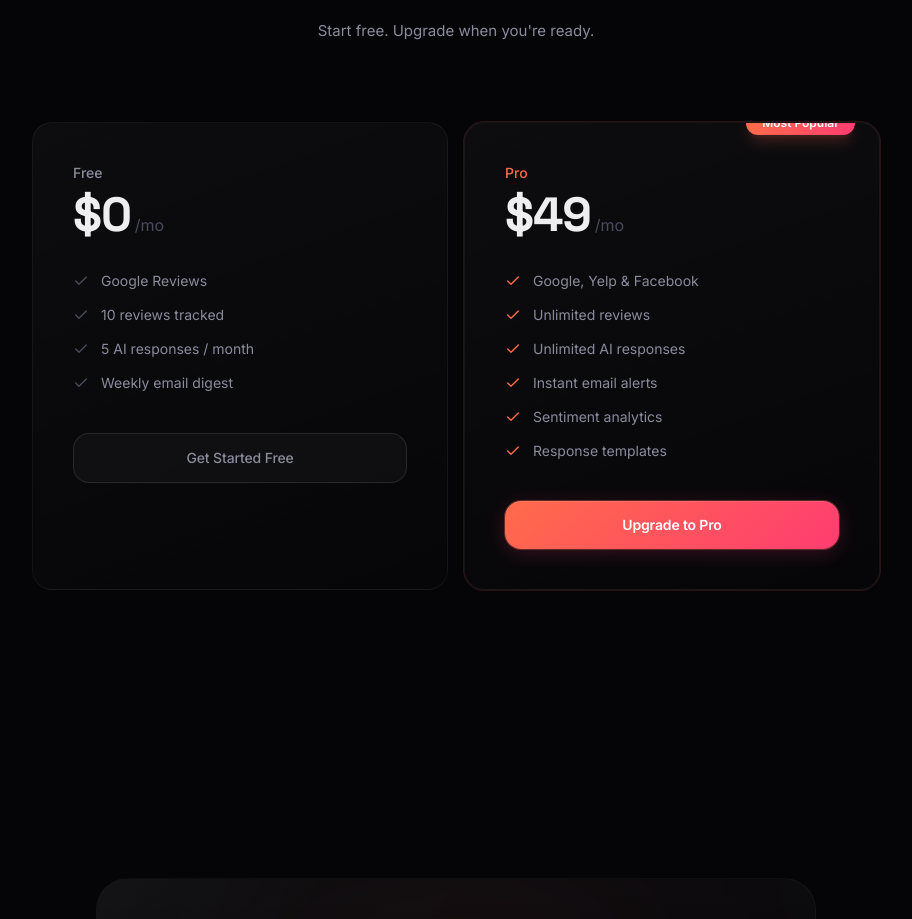
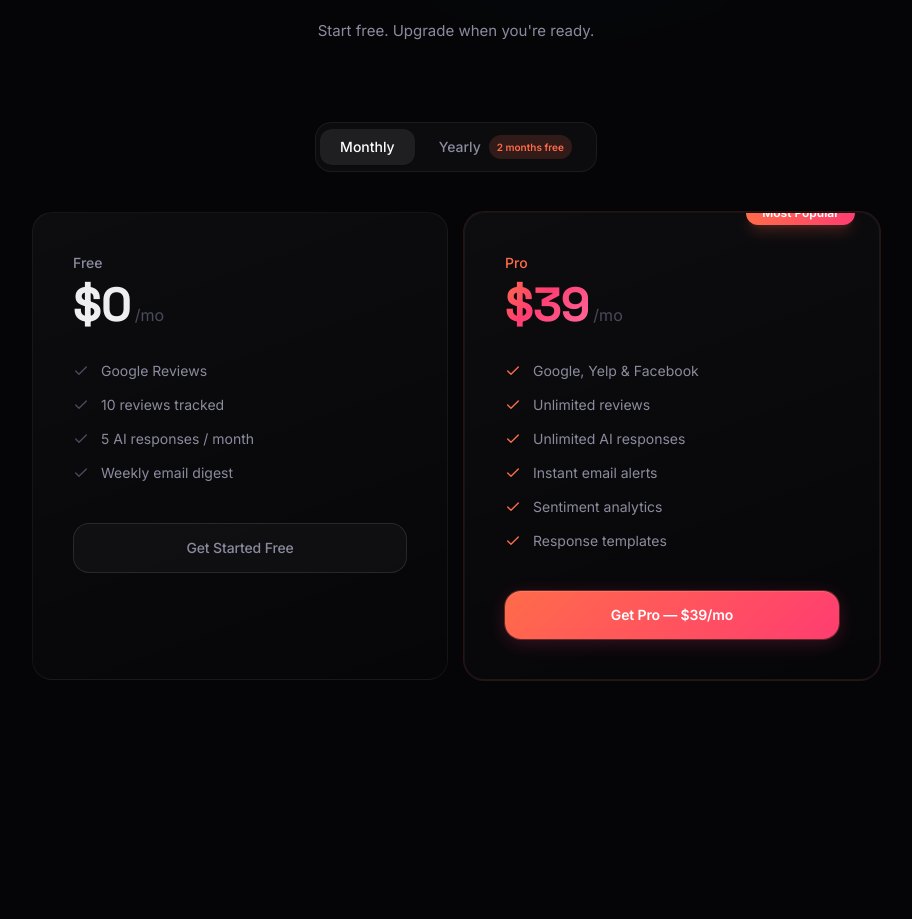
Before and after one commit to starstruckAZ/Pulse, a Next.js app: page / in a window 1280 px wide. Shown: the part 3482-4401 px from the top of the page, without its empty margins (184-1096 px from the left). Built offline with nearby package versions, Linux system fonts and the light colour scheme; no server answers.

Commit message:
feat: add monthly/yearly toggle to landing page pricing — $39/mo or $390/yr

```diff
--- a/src/app/page.tsx
+++ b/src/app/page.tsx
@@ -1,4 +1,5 @@
 import Link from "next/link";
+import PricingToggle from "./pricing-toggle";
 import {
   Star,
   MessageSquare,
@@ -310,48 +311,7 @@ export default function Home() {
             <p className="mt-5 text-[15px] text-[#8b8b9e]">Start free. Upgrade when you&apos;re ready.</p>
           </div>
 
-          <div className="grid gap-4 md:grid-cols-2">
-            {/* Free */}
-            <div className="bento p-8 md:p-10">
-              <p className="mb-2 text-sm font-medium text-[#8b8b9e]">Free</p>
-              <div className="mb-8 flex items-baseline gap-1">
-                <span className="font-display text-5xl font-bold tracking-tight">$0</span>
-                <span className="text-[#4a4a5e]">/mo</span>
-              </div>
-              <ul className="mb-10 space-y-3.5 text-sm text-[#8b8b9e]">
-                {["Google Reviews", "10 reviews tracked", "5 AI responses / month", "Weekly email digest"].map((f) => (
-                  <li key={f} className="flex items-center gap-3">
-                    <Check className="h-4 w-4 shrink-0 text-[#4a4a5e]" /> {f}
-                  </li>
-                ))}
-              </ul>
-              <Link href="/signup" className="btn-ghost block w-full rounded-2xl py-3.5 text-center text-sm">
-                Get Started Free
-              </Link>
-            </div>
-
-            {/* Pro */}
-            <div className="relative bento p-8 md:p-10 ring-1 ring-[#ff6b4a]/15">
-              <div className="absolute -top-3 right-6 rounded-full bg-gradient-to-r from-[#ff6b4a] to-[#ff3d71] px-4 py-1 text-xs font-semibold text-white shadow-lg shadow-[#ff6b4a]/20">
-                Most Popular
-              </div>
-              <p className="mb-2 text-sm font-medium text-[#ff6b4a]">Pro</p>
-              <div className="mb-8 flex items-baseline gap-1">
-                <span className="font-display text-5xl font-bold tracking-tight">$49</span>
-                <span className="text-[#4a4a5e]">/mo</span>
-              </div>
-              <ul className="mb-10 space-y-3.5 text-sm text-[#8b8b9e]">
-                {["Google, Yelp & Facebook", "Unlimited reviews", "Unlimited AI responses", "Instant email alerts", "Sentiment analytics", "Response templates"].map((f) => (
-                  <li key={f} className="flex items-center gap-3">
-                    <Check className="h-4 w-4 shrink-0 text-[#ff6b4a]" /> {f}
-                  </li>
-                ))}
-              </ul>
-              <button className="btn-primary block w-full rounded-2xl py-3.5 text-sm">
-                Upgrade to Pro
-              </button>
-            </div>
-          </div>
+          <PricingToggle />
         </div>
       </section>
 
--- /dev/null
+++ b/src/app/pricing-toggle.tsx
@@ -0,0 +1,100 @@
+"use client";
+
+import { useState } from "react";
+import Link from "next/link";
+import { Check } from "lucide-react";
+
+const MONTHLY = 39;
+const YEARLY = 390;
+
+export default function PricingToggle() {
+  const [interval, setInterval] = useState<"monthly" | "yearly">("monthly");
+
+  const monthlyEquiv = interval === "yearly" ? Math.round(YEARLY / 12) : MONTHLY;
+  const annualSavings = MONTHLY * 12 - YEARLY;
+
+  return (
+    <>
+      {/* Toggle */}
+      <div className="mb-10 flex justify-center">
+        <div className="inline-flex items-center gap-1 rounded-2xl border border-white/[0.06] bg-white/[0.03] p-1">
+          <button
+            onClick={() => setInterval("monthly")}
+            className={`rounded-xl px-5 py-2 text-sm font-medium transition ${
+              interval === "monthly"
+                ? "bg-white/[0.08] text-white shadow-sm"
+                : "text-[#8b8b9e] hover:text-white"
+            }`}
+          >
+            Monthly
+          </button>
+          <button
+            onClick={() => setInterval("yearly")}
+            className={`inline-flex items-center gap-2 rounded-xl px-5 py-2 text-sm font-medium transition ${
+              interval === "yearly"
+                ? "bg-white/[0.08] text-white shadow-sm"
+                : "text-[#8b8b9e] hover:text-white"
+            }`}
+          >
+            Yearly
+            <span className="rounded-full bg-[#ff6b4a]/15 px-2 py-0.5 text-[10px] font-semibold text-[#ff6b4a]">
+              2 months free
+            </span>
+          </button>
+        </div>
+      </div>
+
+      {/* Cards */}
+      <div className="grid gap-4 md:grid-cols-2">
+        {/* Free */}
+        <div className="bento p-8 md:p-10">
+          <p className="mb-2 text-sm font-medium text-[#8b8b9e]">Free</p>
+          <div className="mb-8 flex items-baseline gap-1">
+            <span className="font-display text-5xl font-bold tracking-tight">$0</span>
+            <span className="text-[#4a4a5e]">/mo</span>
+          </div>
+          <ul className="mb-10 space-y-3.5 text-sm text-[#8b8b9e]">
+            {["Google Reviews", "10 reviews tracked", "5 AI responses / month", "Weekly email digest"].map((f) => (
+              <li key={f} className="flex items-center gap-3">
+                <Check className="h-4 w-4 shrink-0 text-[#4a4a5e]" /> {f}
+              </li>
+            ))}
+          </ul>
+          <Link href="/signup" className="btn-ghost block w-full rounded-2xl py-3.5 text-center text-sm">
+            Get Started Free
+          </Link>
+        </div>
+
+        {/* Pro */}
+        <div className="relative bento p-8 md:p-10 ring-1 ring-[#ff6b4a]/15">
+          <div className="absolute -top-3 right-6 rounded-full bg-gradient-to-r from-[#ff6b4a] to-[#ff3d71] px-4 py-1 text-xs font-semibold text-white shadow-lg shadow-[#ff6b4a]/20">
+            Most Popular
+          </div>
+          <p className="mb-2 text-sm font-medium text-[#ff6b4a]">Pro</p>
+          <div className="mb-1 flex items-baseline gap-1">
+            <span className="font-display text-5xl font-bold tracking-tight gradient-text">
+              ${monthlyEquiv}
+            </span>
+            <span className="text-[#4a4a5e]">/mo</span>
+          </div>
+          {interval === "yearly" && (
+            <p className="mb-6 text-xs text-[#8b8b9e]">
+              Billed <span className="text-[#ff6b4a] font-medium">${YEARLY}/year</span>
+              {" "}— save <span className="text-emerald-400 font-medium">${annualSavings}</span>
+            </p>
+          )}
+          <ul className={`space-y-3.5 text-sm text-[#8b8b9e] ${interval === "yearly" ? "mb-10" : "mb-10 mt-8"}`}>
+            {["Google, Yelp & Facebook", "Unlimited reviews", "Unlimited AI responses", "Instant email alerts", "Sentiment analytics", "Response templates"].map((f) => (
+              <li key={f} className="flex items-center gap-3">
+                <Check className="h-4 w-4 shrink-0 text-[#ff6b4a]" /> {f}
+              </li>
+            ))}
+          </ul>
+          <Link href="/signup" className="btn-primary block w-full rounded-2xl py-3.5 text-center text-sm font-semibold">
+            {interval === "yearly" ? `Get Pro — $${YEARLY}/yr` : `Get Pro — $${MONTHLY}/mo`}
+          </Link>
+        </div>
+      </div>
+    </>
+  );
+}
```
